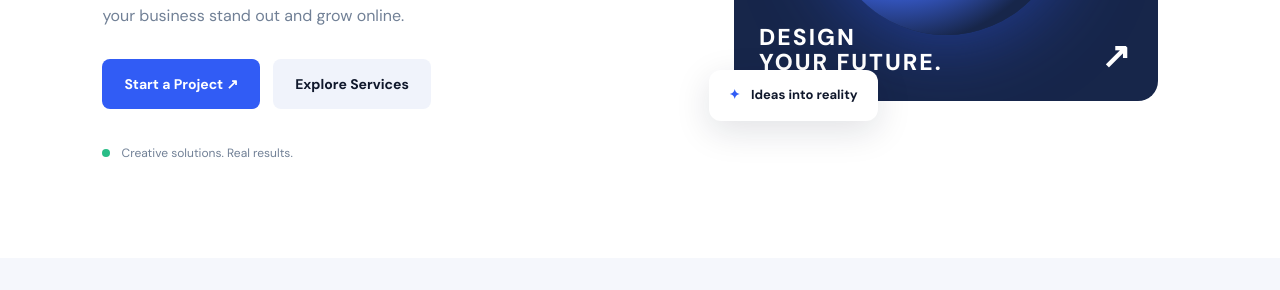
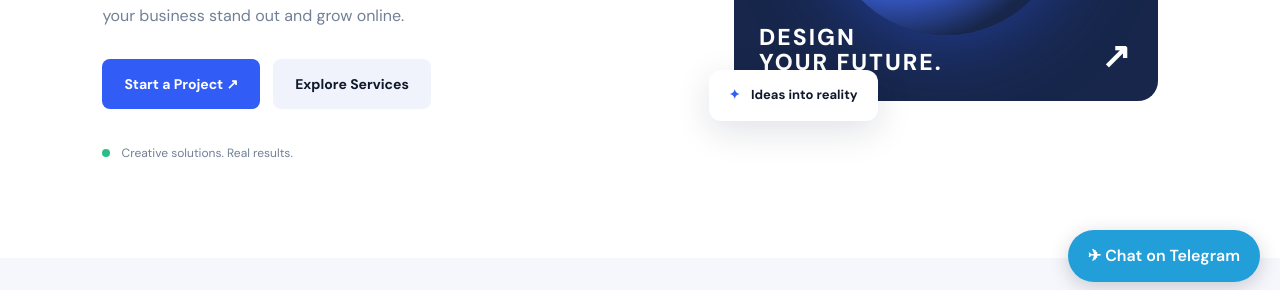
Before and after one commit to banie9699-svg/nova-business, a plain HTML site: page index.html in a window 1280 px wide. Shown: the part 498-788 px from the top of the page. Drawn offline with Linux system fonts and the light colour scheme.

Commit message:
Add Telegram contact button

```diff
--- a/index.html
+++ b/index.html
@@ -198,5 +198,14 @@
 </footer>
 
 <script src="script.js"></script>
+
+<a class="telegram-float"
+   href="https://t.me/Developeritik"
+   target="_blank"
+   rel="noopener noreferrer"
+   aria-label="Contact us on Telegram">
+   ✈ Chat on Telegram
+</a>
+
 </body>
 </html>
--- a/style.css
+++ b/style.css
@@ -307,3 +307,27 @@ footer p,footer>a:last-child { font-size:12px; color:var(--muted); }
   .portfolio-grid { grid-template-columns: 1fr; }
   .work-preview { height: 250px; }
 }
+
+
+.telegram-float {
+  position: fixed;
+  right: 20px;
+  bottom: 20px;
+  z-index: 9999;
+  display: inline-flex;
+  align-items: center;
+  gap: 8px;
+  padding: 13px 20px;
+  background: #229ED9;
+  color: #fff;
+  text-decoration: none;
+  font-weight: 600;
+  border-radius: 50px;
+  box-shadow: 0 5px 20px rgba(0,0,0,.18);
+  transition: .2s ease;
+}
+
+.telegram-float:hover {
+  background: #168AC0;
+  transform: translateY(-3px);
+}
```
